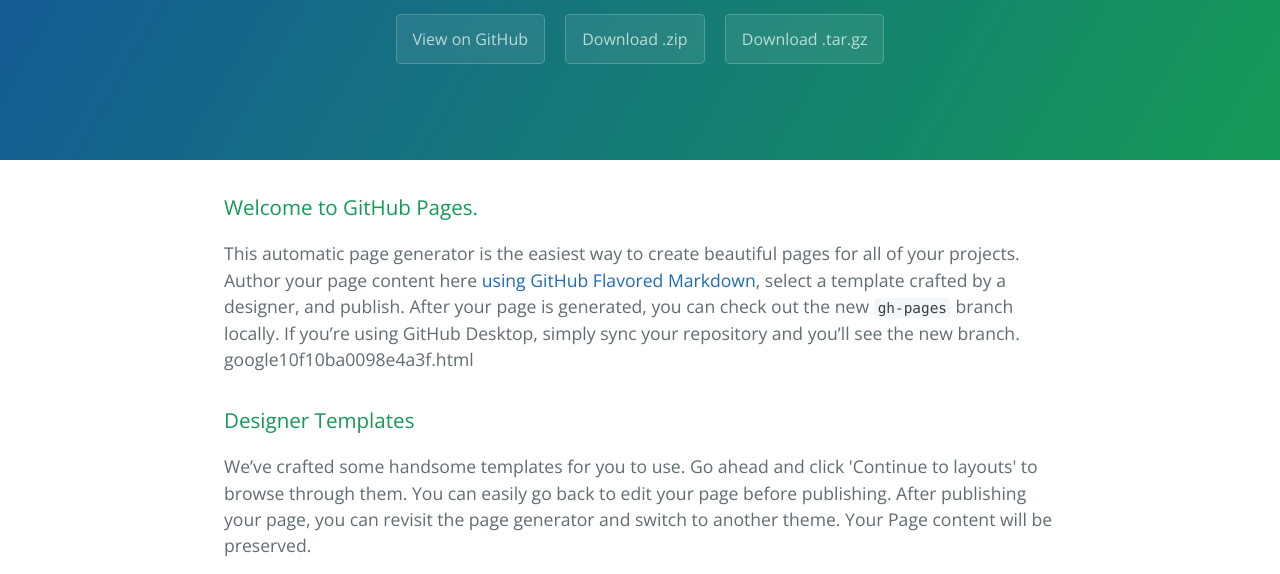
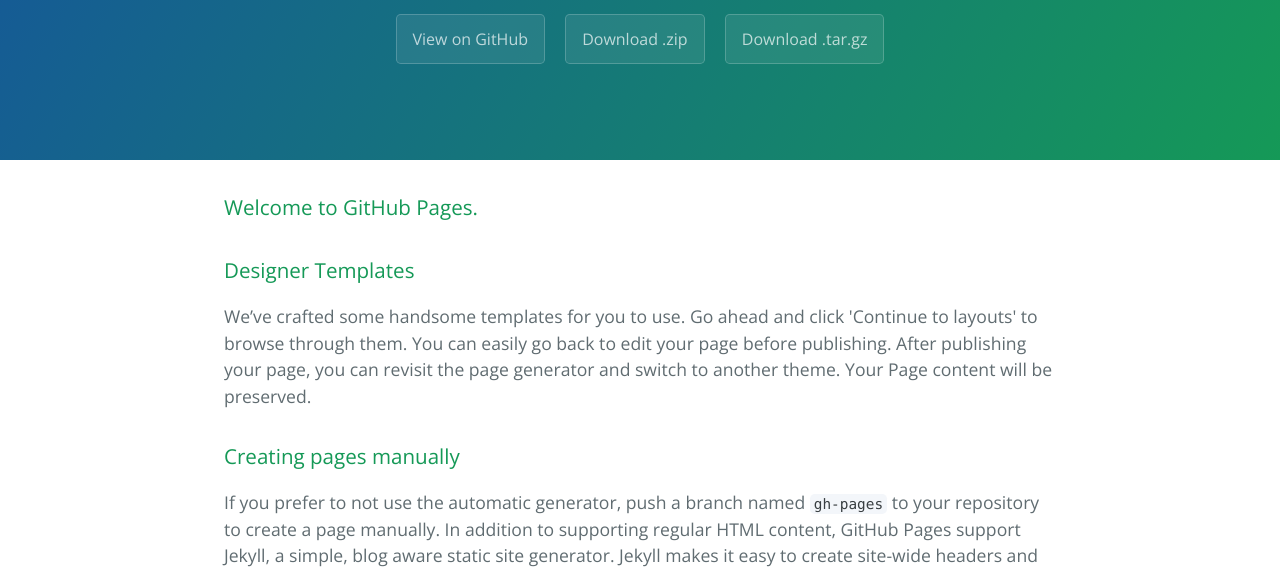
Before and after one commit to vasiliki1431995/nails-from-paradise, a plain HTML site: page index.html in a window 1280 px wide. Shown: the part 176-750 px from the top of the page. Drawn offline with nearby package versions, Linux system fonts and the light colour scheme.

```diff
--- a/index.html
+++ b/index.html
@@ -22,8 +22,7 @@
       <h3>
 <a id="welcome-to-github-pages" class="anchor" href="#welcome-to-github-pages" aria-hidden="true"><span aria-hidden="true" class="octicon octicon-link"></span></a>Welcome to GitHub Pages.</h3>
 
-<p>This automatic page generator is the easiest way to create beautiful pages for all of your projects. Author your page content here <a href="https://guides.github.com/features/mastering-markdown/">using GitHub Flavored Markdown</a>, select a template crafted by a designer, and publish. After your page is generated, you can check out the new <code>gh-pages</code> branch locally. If you’re using GitHub Desktop, simply sync your repository and you’ll see the new branch.
-google10f10ba0098e4a3f.html</p>
+<p></p>
 
 <h3>
 <a id="designer-templates" class="anchor" href="#designer-templates" aria-hidden="true"><span aria-hidden="true" class="octicon octicon-link"></span></a>Designer Templates</h3>
```
Also changed, not shown: params.json (+1 -1 lines).
